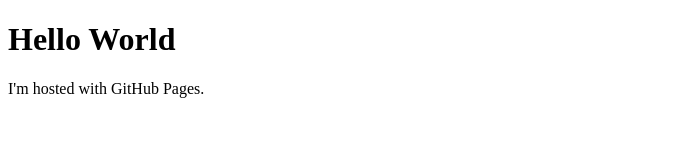
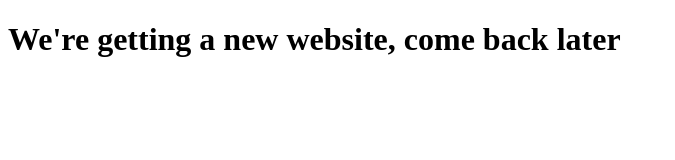
Before and after one commit to Open-Gezondheid/open-gezondheid.github.io, a plain HTML site: page index.html in a window 1280 px wide. Shown: the whole page, without its empty margins (0-675 px from the left). Drawn offline with Linux system fonts and the light colour scheme.

Commit message:
Update index.html

```diff
--- a/index.html
+++ b/index.html
@@ -1,7 +1,6 @@
 <!DOCTYPE html>
 <html>
 <body>
-<h1>Hello World</h1>
-<p>I'm hosted with GitHub Pages.</p>
+<h1>We're getting a new website, come back later </h1>
 </body>
 </html>
```
